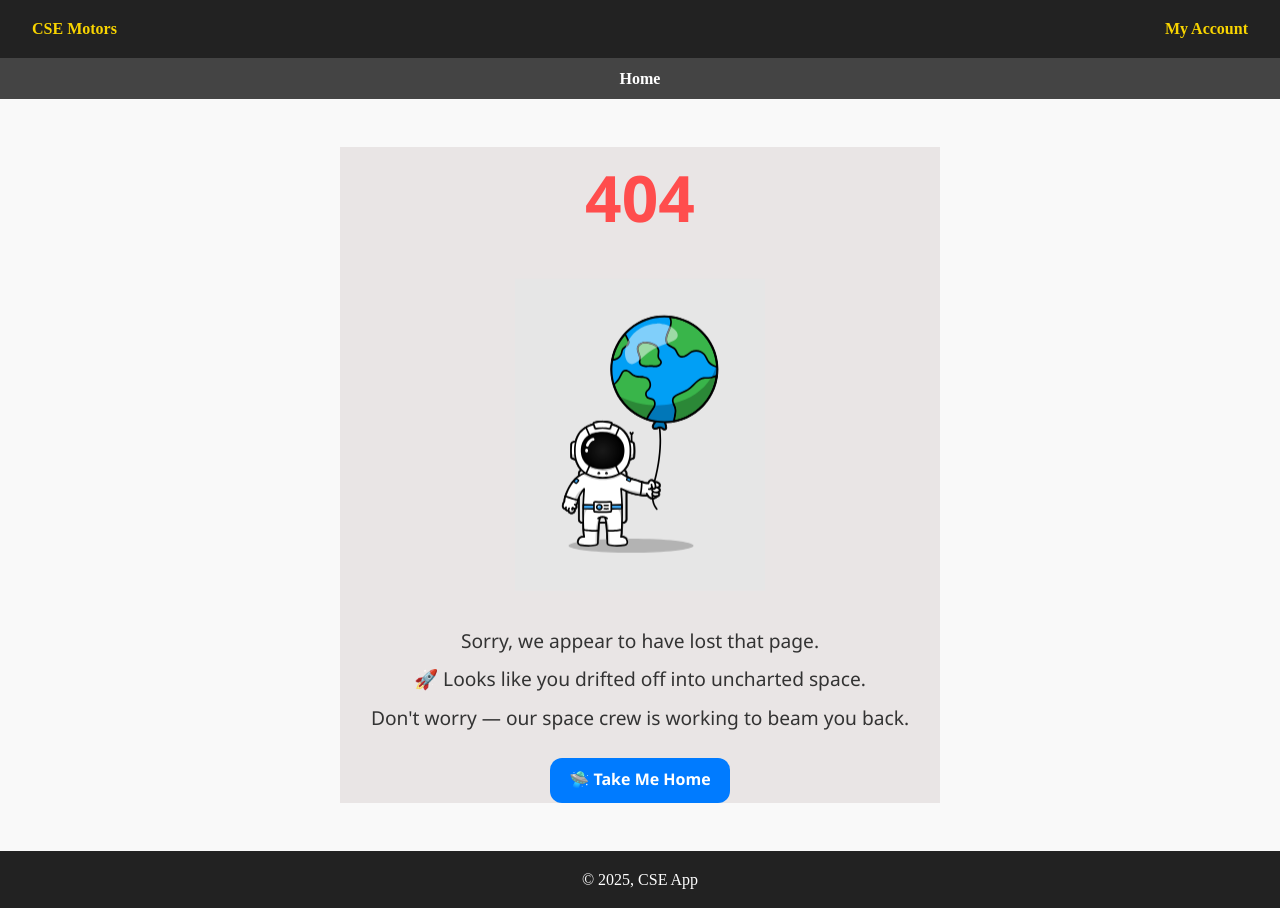
After one commit to kojoankomah/cse340, a Node server app: page /account/login in a window 1280 px wide. The commit adds this page. Run offline with Node 20, Linux system fonts and the light colour scheme; data that the repository does not hold is empty; some libraries are stand-ins or nearby versions; some web fonts are replaced.

Commit message:
error handling 1

```diff
--- a/public/css/styles.css
+++ b/public/css/styles.css
@@ -182,8 +182,55 @@ footer {
 }
 
 
+/* Error page style */
 
+.error-page {
+  text-align: center;
+  margin: 3rem auto;
+  max-width: 600px;
+  font-family: 'Segoe UI', Tahoma, Geneva, Verdana, sans-serif;
+  background-color: rgb(233, 229, 229);
+}
 
+.error-page h1 {
+  font-size: 4rem;
+  color: #ff4d4d;
+  margin-bottom: 1rem;
+}
+
+.error-page p {
+  font-size: 1.2rem;
+  margin: 0.5rem 0;
+  color: #333;
+}
+
+.error-illustration img {
+  max-width: 250px;
+  margin: 1rem 0;
+  animation: float 3s ease-in-out infinite;
+}
+
+.btn {
+  display: inline-block;
+  padding: 0.6rem 1.2rem;
+  margin-top: 1rem;
+  background: #007bff;
+  color: white;
+  font-weight: bold;
+  border-radius: 12px;
+  text-decoration: none;
+  transition: background 0.3s ease;
+}
+
+.btn:hover {
+  background: #0056b3;
+}
+
+@keyframes float {
+  0% { transform: translateY(0px); }
+  50% { transform: translateY(-10px); }
+  100% { transform: translateY(0px); }
+}
 
 
 
--- a/server.js
+++ b/server.js
@@ -11,7 +11,8 @@ const env = require("dotenv").config()
 const inventoryRoute = require("./routes/inventoryRoute")
 const app = express()
 const static = require("./routes/static")
-const baseController = require("./controllers/baseController")
+const baseController = require( "./controllers/baseController")
+const utilities = require("./utilities") // ✅ ADD THIS LINE
 
 
 /* ***********************
@@ -33,6 +34,28 @@ app.get("/", baseController.buildHome)
 // Inventory routes
 app.use("/inv", inventoryRoute)
 
+
+// File Not Found Route - must be last route in list
+app.use(async (req, res, next) => {
+  next({status: 404, message: 'Sorry, we appear to have lost that page.'})
+});
+
+
+/* ***********************
+* Express Error Handler
+* Place after all other middleware
+*************************/
+app.use(async (err, req, res, next) => {
+  let nav = await utilities.getNav()
+  console.error(`Error at: "${req.originalUrl}": ${err.message}`)
+  res.render("errors/error", {
+    title: err.status || 'Server Error',
+    message: err.message,
+    nav
+  });
+});
+
+
 /* ***********************
  * Local Server Information
  * Values from .env (environment) file
--- /dev/null
+++ b/views/errors/error.ejs
@@ -0,0 +1,19 @@
+  <div class="error-page">
+
+    <h1><%= title %></h1>
+
+    <div class="error-illustration">
+        <img src="/images/error/404-astronaut.svg" alt="Lost in Space" />
+    </div>
+
+    <p><%= message %></p>
+
+    <% if (title == "404" || title == "404 - Not Found" || title == 404) { %>
+        <p>🚀 Looks like you drifted off into uncharted space.</p>
+        <p>Don't worry — our space crew is working to beam you back.</p>
+    <% } else { %>
+        <p>😅 Something went wrong on our end — even the best astronauts get lost sometimes.</p>
+    <% } %>
+
+    <a href="/" class="btn">🛸 Take Me Home</a>
+    </div>
```
Also changed, not shown: public/images/error/404-astronaut.svg (added).
